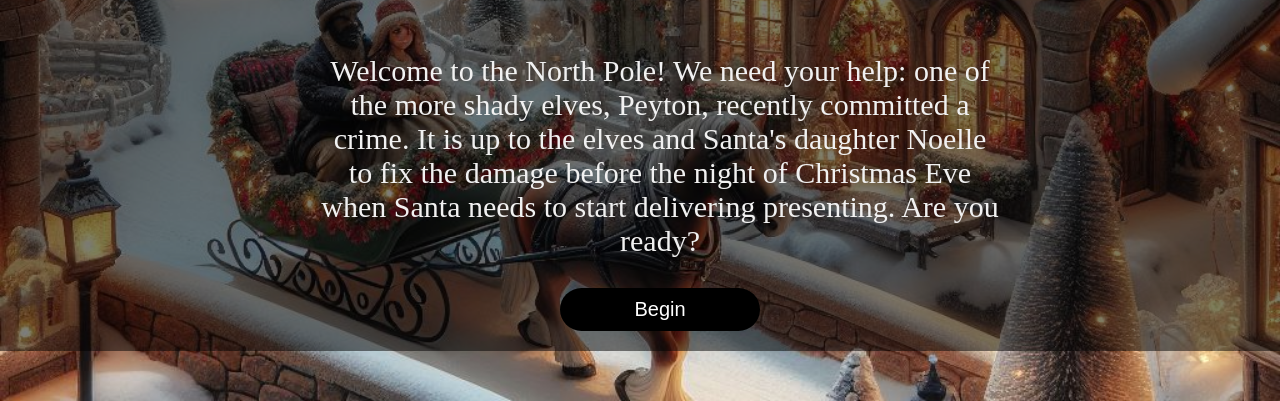
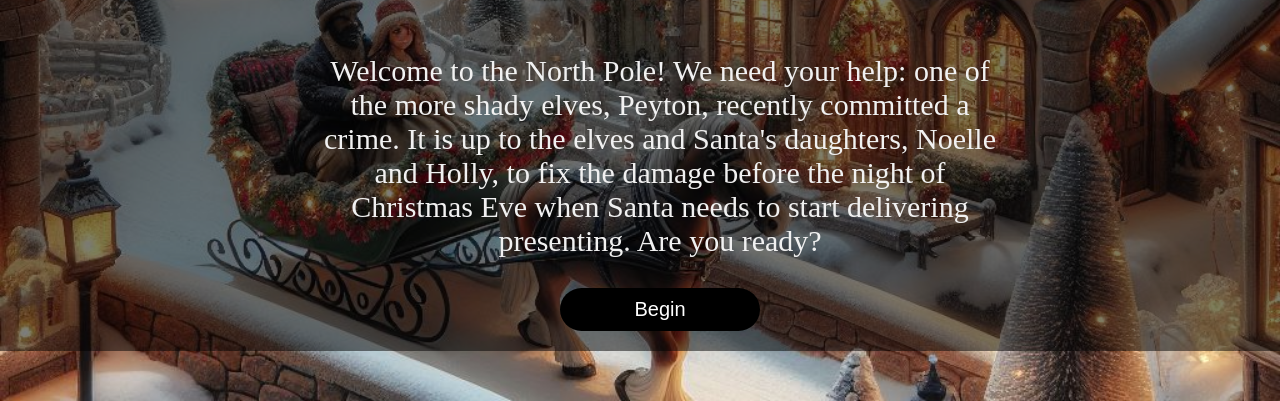
Before and after one commit to elfcrimes/festivelawwebsite, a plain HTML site: page index.html in a window 1280 px wide. Shown: the part 399-800 px from the top of the page. Drawn offline with Linux system fonts and the light colour scheme.

Commit message:
Add Holly to the welcome message

```diff
--- a/index.html
+++ b/index.html
@@ -17,7 +17,7 @@
         <p class="welcome-message">
           Welcome to the North Pole! We need your help: one of the more shady elves,
           Peyton, recently committed a crime. It is up to the elves and Santa's
-          daughter Noelle to fix the damage before the night of Christmas Eve when
+          daughters, Noelle and Holly, to fix the damage before the night of Christmas Eve when
           Santa needs to start delivering presenting. Are you ready?
         </p>
 
```
